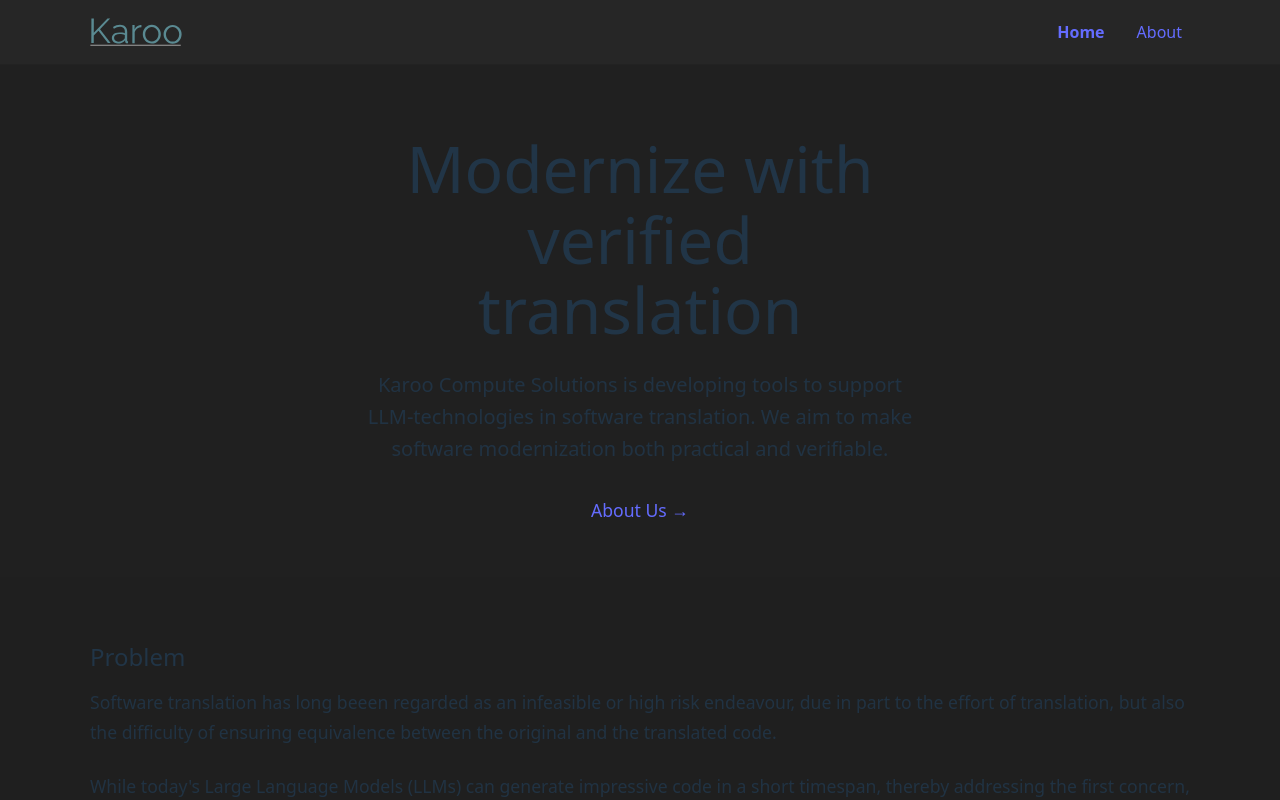
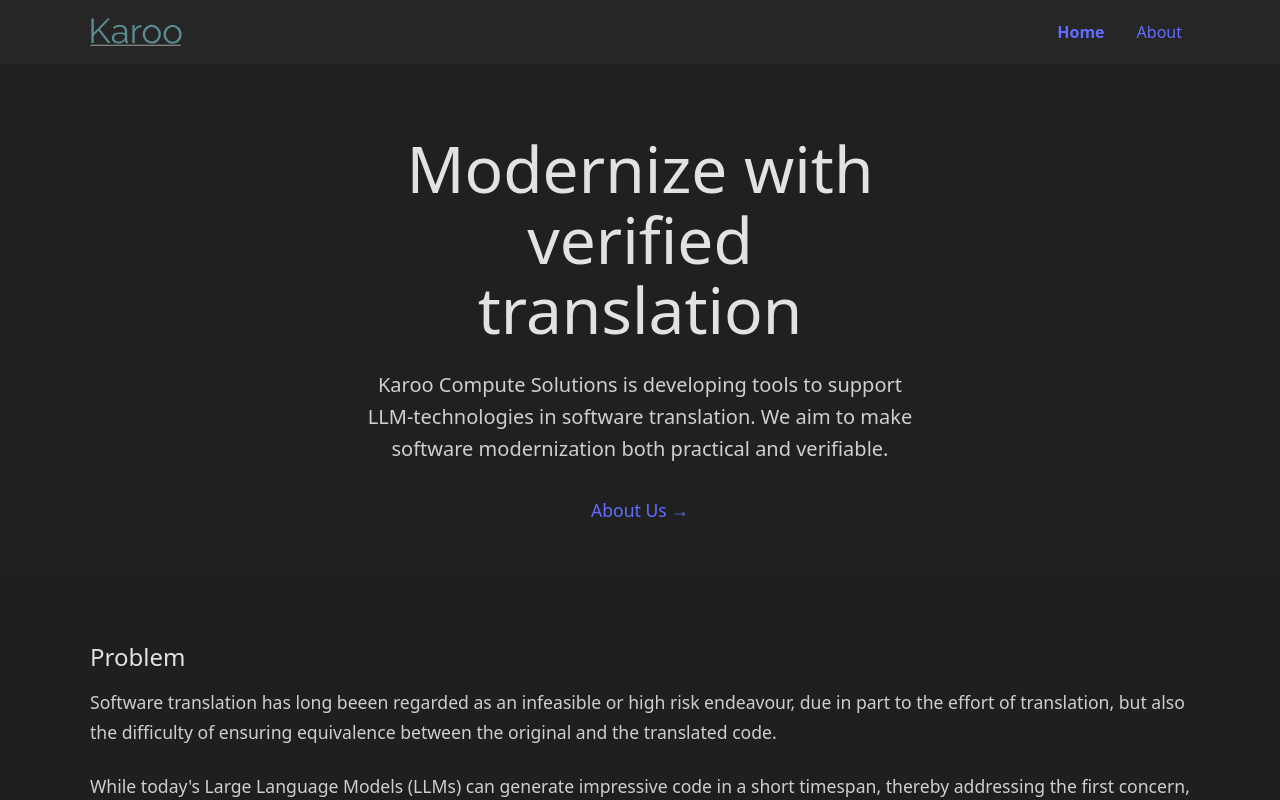
Before and after one commit to SavannahSolutions/website, a React (Vite) app in the folder app/: page / in a window 1280 px wide. Shown: the top 800 px of the page. Built offline with nearby package versions, Linux system fonts and the light colour scheme.

Commit message:
Removed light mode

```diff
--- a/app/src/index.css
+++ b/app/src/index.css
@@ -3,7 +3,7 @@
   line-height: 1.5;
   font-weight: 400;
 
-  color-scheme: light dark;
+  /* Force dark theme as default */
   color: rgba(255, 255, 255, 0.87);
   background-color: #242424;
 
@@ -51,16 +51,3 @@ button:focus,
 button:focus-visible {
   outline: 4px auto -webkit-focus-ring-color;
 }
-
-@media (prefers-color-scheme: light) {
-  :root {
-    color: #213547;
-    background-color: #ffffff;
-  }
-  a:hover {
-    color: #747bff;
-  }
-  button {
-    background-color: #f9f9f9;
-  }
-}
```
